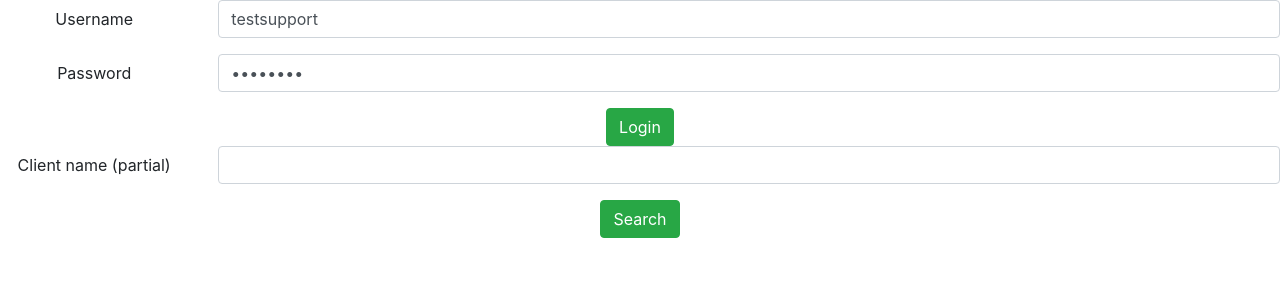
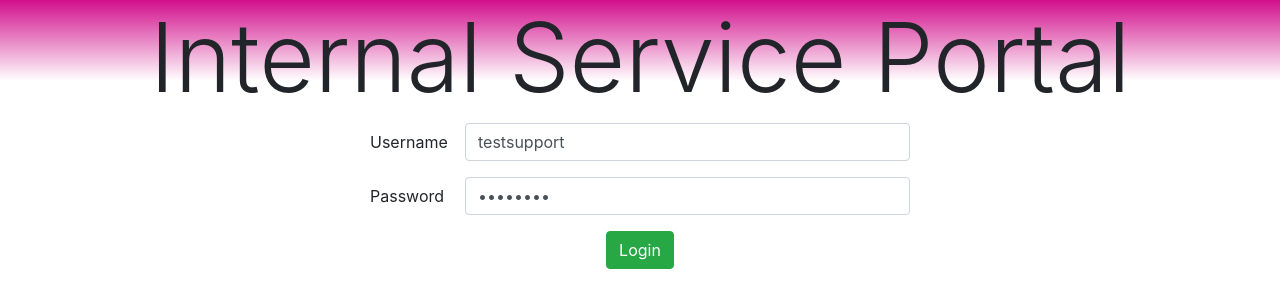
Before and after one commit to akiskin/fresh-internal-service-portal, a React (Create React App) app: page / in a window 1280 px wide. Shown: the top 308 px of the page. Built offline with nearby package versions, Linux system fonts and the light colour scheme.

Commit message:
Cleaning

```diff
--- a/public/index.html
+++ b/public/index.html
@@ -19,12 +19,13 @@
       work correctly both with client-side routing and a non-root public URL.
       Learn how to configure a non-root public URL by running `npm run build`.
     -->
-    <title>React App</title>
+    <title>Internal Service Portal</title>
   </head>
   <body>
     <noscript>
       You need to enable JavaScript to run this app.
     </noscript>
+    <div id="gradient"></div>
     <div id="root"></div>
     <!--
       This HTML file is a template.
--- a/src/App.css
+++ b/src/App.css
@@ -26,3 +26,14 @@
   from { transform: rotate(0deg); }
   to { transform: rotate(360deg); }
 }
+
+#gradient {
+  position: absolute;
+  top: 0px;
+  left: 0px;
+  width: 100%;
+  height: 100px;
+  z-index: -1;
+  background: rgb(34,62,195);
+  background: linear-gradient(0deg, rgba(34,62,195,0) 19%, rgba(210,15,140,1) 100%);
+}
--- a/src/App.js
+++ b/src/App.js
@@ -1,4 +1,4 @@
-import React, { Component, Fragment } from 'react';
+import React, { Component } from 'react';
 import './App.css';
 import Requests from './requests.js'
 import ClientLookup from './ClientLookup.js'
@@ -9,8 +9,7 @@ class App extends Component {
   state = {
     loggedIn: false,
     username: 'testsupport',
-    password: 'P@ssw0rd',
-    currentView: 'clientLookup'
+    password: 'P@ssw0rd'
   }
 
   requestsSingleton = new Requests();
@@ -18,25 +17,26 @@ class App extends Component {
   onInputFieldChange = (inputName) => (e) => this.setState({[inputName]: e.target.value})
 
   performLogin = async () => {
-
     this.requestsSingleton.setCredentials(this.state.username, this.state.password)
     this.setState({loggedIn: await this.requestsSingleton.login()})
-    //this.setState({loggedIn: await login(this.state.username, this.state.password)})
   }
 
 
   render() {
     return (
       <GlobalContext.Provider value={this.requestsSingleton}>
-        <div className="App">
-          {this.state.loggedIn ? <WelcomeMessage /> : <LoginForm performLogin={this.performLogin}
+        <div className="container App">
+          <h1 className="display-1">
+            Internal Service Portal
+          </h1>
+          {this.state.loggedIn ? null : <LoginForm performLogin={this.performLogin}
                                                                   username={this.state.username}
                                                                   password={this.state.password}
                                                                   onUsernameChange={this.onInputFieldChange("username")}
                                                                   onPasswordChange={this.onInputFieldChange("password")}
           />}
 
-          {this.state.currentView === 'clientLookup' && <ClientLookup />}
+          {this.state.loggedIn && <ClientLookup />}
         </div>
       </GlobalContext.Provider>
     );
@@ -44,6 +44,9 @@ class App extends Component {
 }
 
 const LoginForm = (props) =>
+  <div className="row">
+    <div className="col-3"></div>
+    <div className="col">
       <form>
         <div className="form-group row">
           <label className="col-sm-2 col-form-label">Username</label>
@@ -60,10 +63,9 @@ const LoginForm = (props) =>
 
         <button type="button" className="btn btn-success" onClick={props.performLogin}>Login</button>
       </form>
+    </div>
+    <div className="col-3"></div>
+  </div>
 
-const WelcomeMessage = () =>
-  <Fragment>
-    Welcome mate!
-  </Fragment>
 
 export default App;
--- a/src/ClientLookup.js
+++ b/src/ClientLookup.js
@@ -14,7 +14,16 @@ class ClientLookup extends Component {
 
     onSearch = async () => {
 
-        this.setState({fetching: true})
+        if (this.state.pattern.length <= 3) {
+            return false;
+        }
+
+        this.setState({
+            fetching: true,
+            clients: [],
+            currentClientId: '',
+            currentClientData: {}
+        })
 
         let response = await this.props.requests.clientlookup(this.state.pattern)
 
@@ -24,7 +33,7 @@ class ClientLookup extends Component {
 
         this.setState({
             fetching: false,
-            clients: clients
+            clients: Array.isArray(clients) ? clients : []
         })
     }
 
@@ -46,24 +55,41 @@ class ClientLookup extends Component {
 
         let response = await this.props.requests.getaccess(id)
 
+        if (response) {
+            setTimeout(this.refreshAfterAccessWasGranted, 5000)
+        }
+
+
+
+    }
+
+    refreshAfterAccessWasGranted = () => {
         this.onSelectClient(this.state.currentClientId)()
-
     }
 
     render() {
         return(
         <Fragment>
-            <form>
-                <div className="form-group row">
-                    <label className="col-sm-2 col-form-label">Client name (partial)</label>
-                    <div className="col-sm-10">
-                        <input type="text" className="form-control" value={this.state.pattern} onChange={this.onPatternChange}/>
-                    </div>
+            <div className="row">
+                <div className="col-3"></div>
+                <div className="col">
+                    <form>
+                        <div className="mt-3 mb-3">
+                            <h3>Client Search</h3>
+                            <small>Search client list by name (at least 4 symbols required)</small>
+                        </div>
+                        <div className="form-group row">
+                            <input type="text" className="form-control" value={this.state.pattern} onChange={this.onPatternChange}/>
+                         </div>
+                        <button type="button" className="btn btn-success" onClick={this.onSearch}>Search</button>
+                    </form>
                 </div>
-                <button type="button" className="btn btn-success" onClick={this.onSearch}>Search</button>
-            </form>
+                <div className="col-3"></div>
+            </div>
+
             <div>
-                {this.state.clients.map(el => <SingleClient key={el.id} name={el.name} id={el.id} onSelectClient={this.onSelectClient} />)}
+                {this.state.clients.length > 0 && <ClientsFoundHeader />}
+                {this.state.clients.length > 0 && this.state.clients.map(el => <SingleClient key={el.id} name={el.name} id={el.id} onSelectClient={this.onSelectClient} />)}
             </div>
 
             <div className="container">
@@ -81,30 +107,39 @@ class ClientLookup extends Component {
 
 }
 
+const ClientsFoundHeader = () =>
+    <div className="mt-3 mb-3">
+        <h3 className="mt-3">Clients Found</h3>
+        <small>Click on client name to see applications and request access</small>
+    </div>
+
 const SingleClient = (props) =>
     <span>
-        <button type="button" className="btn btn-light" onClick={props.onSelectClient(props.id)}>{props.name}</button>
+        <button type="button" className="btn btn-outline-dark mr-1" onClick={props.onSelectClient(props.id)}>{props.name}</button>
     </span>
 
 const ClientInfo = (props) =>
     <Fragment>
-        <h2>{props.client.name}</h2>
+        <div className="mt-3 mb-3">
+            <h3>{props.client.name}</h3>
+            <small>Showing client's current applications</small>
+        </div>
         {props.data.map(el => <AppRow key={el.id} data={el} onGetAccess={props.onGetAccess(el.id)}/>)}
     </Fragment>
 
 const AppRow = (props) =>
-    <div className="row">
+    <div className="row mb-2 pb-1 border-bottom">
         <div className="col-3">
-            {props.data.name}
+            <span className="align-middle">{props.data.name}</span>
         </div>
         <div className="col-5">
-            {props.data.link}
+            <span className="align-middle">{props.data.link}</span>
         </div>
         <div className="col-2">
             {props.data.accessGranted && <AccessLink appId={props.data.id} link={props.data.link}/>}
         </div>
         <div className="col-2">
-            {props.data.accessGranted ? 'Access till: ' + props.data.expiryDate : <NoAccess onGetAccess={props.onGetAccess} />}
+            {props.data.accessGranted ? <span className="align-middle">{'Access till: ' + props.data.expiryDate}</span> : <NoAccess onGetAccess={props.onGetAccess} />}
         </div>
     </div>
 
```
Also changed, not shown: 1 other file (tests, documents, lock files or other folders). Lines whose indentation alone changed are shown as unchanged.
